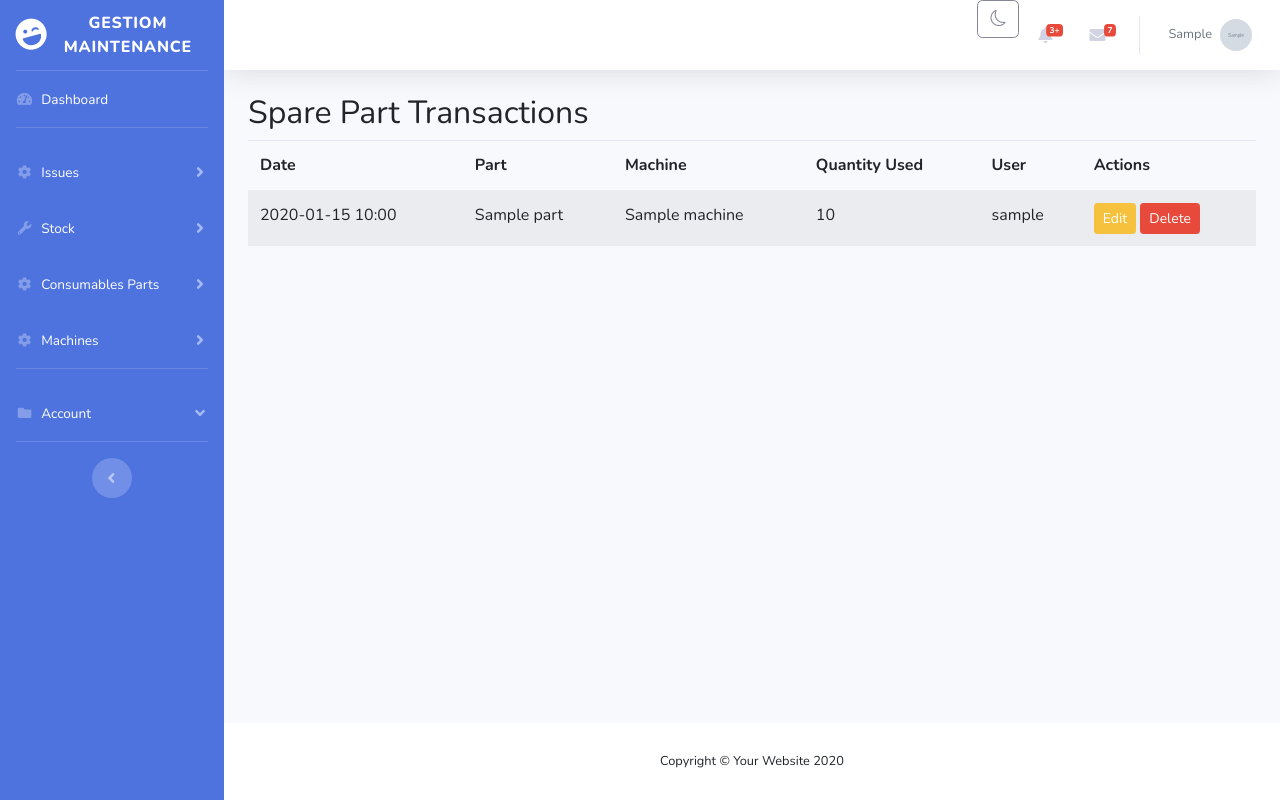
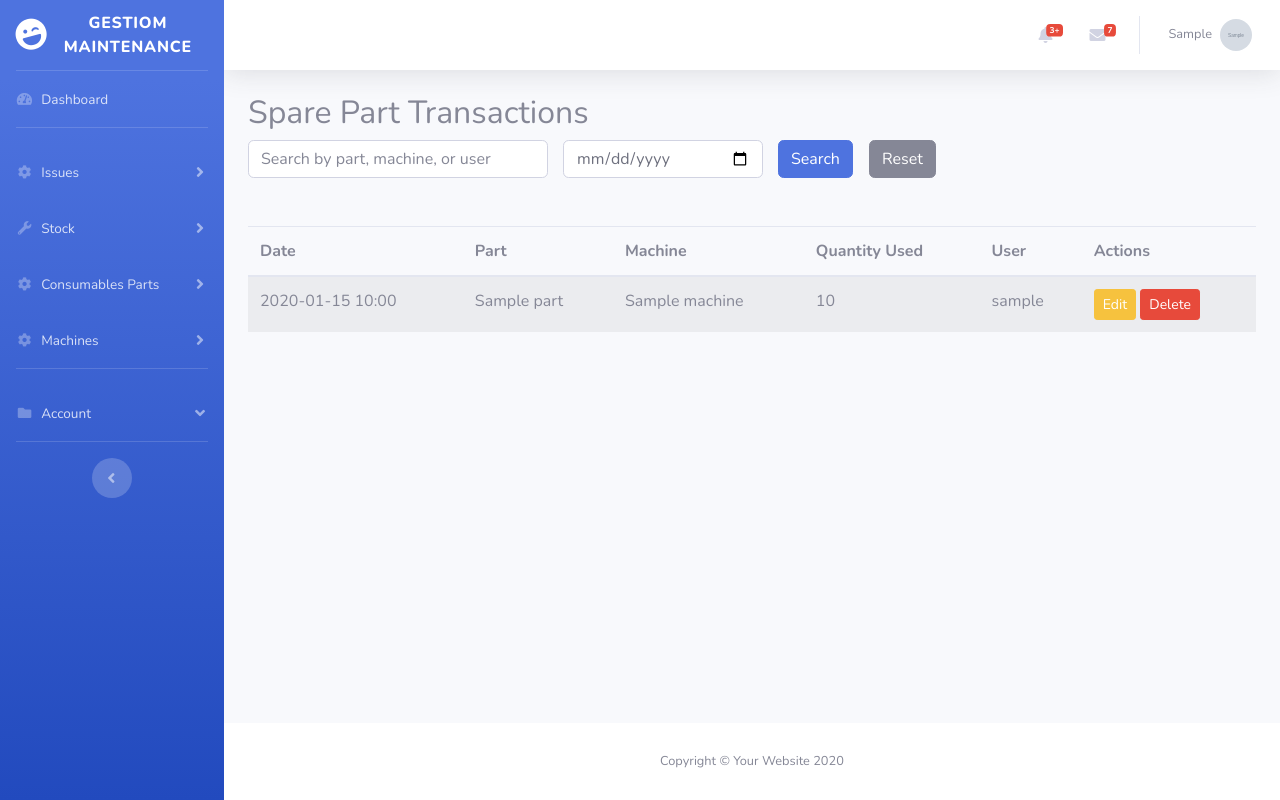
Before and after one commit to AbdelilahChahbouni/maintenance_system, a Flask app: page /stock_out_list in a window 1280 px wide. Run offline with Flask 3, Linux system fonts and the light colour scheme; a user stored in the database is signed in; tables that the repository leaves empty hold one stand-in row (values such as "Sample post"); grey boxes marked "Sample" are stand-in pictures; one stand-in notice (Sample message) is shown; some libraries are stand-ins or nearby versions.

Commit message:
add system messages and some search sections

```diff
--- a/app/consumables/routes.py
+++ b/app/consumables/routes.py
@@ -110,5 +110,5 @@ def delete_consumable(usage_id):
     usage = ConsumableUsage.query.get_or_404(usage_id)
     db.session.delete(usage)
     db.session.commit()
-    flash("Consumable usage deleted successfully 🗑️", "success")
+    flash("Consumable usage deleted successfully 🗑️", "danger")
     return redirect(url_for("consumables.list_consumables"))
--- a/app/stock/routes.py
+++ b/app/stock/routes.py
@@ -1,8 +1,9 @@
 from flask import Blueprint, render_template, redirect, url_for, flash, request
 from app import db
-from app.models import SparePart , Transaction , Machine
+from app.models import SparePart , Transaction , Machine , User
 from .forms import SparePartForm , TransactionForm
 from flask_login import current_user , login_required
+from datetime import datetime
 
 stock = Blueprint("stock", __name__)
 
@@ -30,14 +31,6 @@ def list_stock():
         stocks=stocks,
         search_query=q
     )
-
-
-
-
-
-
-
-
 
 # Add Spare Part
 @stock.route("/stocks/new", methods=["GET", "POST"])
@@ -110,10 +103,56 @@ def stock_out():
     return render_template("stock/stock_out.html", form=form, title="Use Spare Part")
 
 
-@stock.route("/stock_out_list")
+# @stock.route("/stock_out_list")
+# def stock_out_list():
+#     transactions = Transaction.query.order_by(Transaction.date_used.desc()).all()
+#     return render_template("stock/stock_out_list.html", transactions=transactions, title="Transactions")
+
+@stock.route("/stock_out_list", methods=["GET"])
+# @login_required
 def stock_out_list():
-    transactions = Transaction.query.order_by(Transaction.date_used.desc()).all()
-    return render_template("stock/stock_out_list.html", transactions=transactions, title="Transactions")
+    search_query = request.args.get("q", "")
+    date_query = request.args.get("date", "")
+
+    transactions = Transaction.query
+
+    if search_query:
+        transactions = transactions.join(SparePart).join(Machine).join(User).filter(
+            db.or_(
+                SparePart.name.ilike(f"%{search_query}%"),
+                Machine.name.ilike(f"%{search_query}%"),
+                User.username.ilike(f"%{search_query}%"),
+            )
+        )
+
+    if date_query:
+        try:
+            date_obj = datetime.strptime(date_query, "%Y-%m-%d").date()
+            transactions = transactions.filter(
+                db.func.date(Transaction.date_used) == date_obj
+            )
+        except ValueError:
+            pass
+
+    transactions = transactions.order_by(Transaction.date_used.desc()).all()
+
+    return render_template(
+        "stock/stock_out_list.html",
+        transactions=transactions,
+        search_query=search_query,
+        date_query=date_query,
+        title="Stock Out List"
+    )
+
+
+
+
+
+
+
+
+
+
 
 
 
@@ -180,5 +219,5 @@ def delete_stock_out(transaction_id):
 
     db.session.delete(transaction)
     db.session.commit()
-    flash("Transaction deleted and stock restored!", "success")
+    flash("Transaction deleted and stock restored!", "danger")
     return redirect(url_for("stock.stock_out_list"))
--- a/app/templates/base.html
+++ b/app/templates/base.html
@@ -18,7 +18,7 @@
     <link href="https://cdn.jsdelivr.net/npm/bootstrap-icons@1.10.5/font/bootstrap-icons.css" rel="stylesheet">
     {% block extra_css %}{% endblock %}
     <!-- Dark mode overrides: place AFTER sb-admin-2.min.css -->
-<style>
+<!-- <style>
   /* 🌙 Light Mode (default) */
   :root {
     --bg: #ffffff;
@@ -114,6 +114,27 @@
   .text-muted, .small {
     color: var(--muted) !important;
   }
+</style> -->
+
+    <style>
+/* Floating alert (top-right corner) */
+.floating-alert {
+  position: fixed;
+  top: 80px;
+  right: 20px;
+  z-index: 1080;
+  min-width: 280px;
+  max-width: 350px;
+  opacity: 0;
+  transform: translateY(-20px);
+  transition: all 0.4s ease-in-out;
+}
+
+/* When visible */
+.floating-alert.show {
+  opacity: 1;
+  transform: translateY(0);
+}
 </style>
 
 
@@ -141,8 +162,22 @@
             {% include "partials/navbar.html" %}
             <!-- End of Topbar -->
 
+
             <!-- Begin Page Content -->
             <div class="container-fluid">
+              {% with messages = get_flashed_messages(with_categories=true) %}
+              {% if messages %}
+                <div id="flash-container">
+                  {% for category, message in messages %}
+                    <div class="alert alert-{{ category }} alert-dismissible fade floating-alert" role="alert">
+                      {{ message }}
+                      <button type="button" class="btn-close" data-bs-dismiss="alert" aria-label="Close"></button>
+                    </div>
+                  {% endfor %}
+                </div>
+              {% endif %}
+            {% endwith %}
+
                 {% block content %}{% endblock %}
             </div>
             <!-- /.container-fluid -->
@@ -179,28 +214,58 @@
 <script src="{{ url_for('static', filename='js/sb-admin-2.min.js') }}"></script>
 
 {% block extra_js %}{% endblock %}
+
 <script>
-  const themeToggle = document.getElementById('theme-toggle');
-  const themeIcon = document.getElementById('theme-icon');
+document.addEventListener("DOMContentLoaded", () => {
+  const alerts = document.querySelectorAll('.floating-alert');
 
-  // Check saved mode
-  if (localStorage.getItem('theme') === 'dark') {
-    document.body.classList.add('dark-mode');
-    themeIcon.classList.replace('bi-moon', 'bi-sun');
-  }
+  alerts.forEach((alert, i) => {
+    // Delay each alert's appearance
+    setTimeout(() => {
+      alert.classList.add('show');
+    }, 300 * i);
 
-  themeToggle.addEventListener('click', () => {
-    document.body.classList.toggle('dark-mode');
+    // Auto fade out after 4 seconds
+    setTimeout(() => {
+      alert.classList.remove('show');
+      setTimeout(() => alert.remove(), 400);
+    }, 4000 + (i * 300));
+  });
+});
+</script>
 
-    if (document.body.classList.contains('dark-mode')) {
-      themeIcon.classList.replace('bi-moon', 'bi-sun');
-      localStorage.setItem('theme', 'dark');
-    } else {
-      themeIcon.classList.replace('bi-sun', 'bi-moon');
-      localStorage.setItem('theme', 'light');
+
+
+
+
+
+
+
+
+
+
+<!-- <script>
+  // Scroll to the message section if it exists
+  document.addEventListener("DOMContentLoaded", () => {
+    const flashSection = document.getElementById("flash-messages");
+    if (flashSection) {
+      flashSection.scrollIntoView({ behavior: "smooth", block: "center" });
     }
   });
-</script>
+</script> -->
+
+
+<!-- <script>
+  setTimeout(() => {
+    document.querySelectorAll('.alert').forEach(el => {
+      el.classList.remove('show');
+    });
+  }, 5000); // 5 seconds
+</script> -->
+
+
+
+
 
 </body>
 </html>
--- a/app/templates/consumables/consum_list.html
+++ b/app/templates/consumables/consum_list.html
@@ -21,10 +21,6 @@
   <button type="submit" class="btn btn-primary">Search</button>
   <a href="{{ url_for('consumables.list_consumables') }}" class="btn btn-secondary">Reset</a>
 </form>
-
-
-
-
 
 
 <!-- end the section  -->
@@ -52,7 +48,7 @@
         <td>
           <a href="{{ url_for('consumables.edit_consumable', usage_id=c.id) }}" class="btn btn-sm btn-warning">Edit</a>
           <form method="POST" action="{{ url_for('consumables.delete_consumable', usage_id=c.id) }}" style="display:inline;">
-            <button type="submit" class="btn btn-sm btn-danger">Delete</button>
+            <button type="submit" class="btn btn-sm btn-danger" onclick="return confirm('Delete this Consumable item?')">Delete</button>
           </form>
 
       </td>
--- a/app/templates/issues/issues.html
+++ b/app/templates/issues/issues.html
@@ -57,7 +57,7 @@
         {% if current_user.username == issue.author.username %}
         <a href="{{ url_for('issues.edit_issue', issue_id=issue.id) }}" class="btn btn-sm btn-warning">Edit</a>
         <form action="{{ url_for('issues.delete_issue', issue_id=issue.id) }}" method="POST" style="display:inline;">
-          <button type="submit" class="btn btn-sm btn-danger">Delete</button>
+          <button type="submit" class="btn btn-sm btn-danger" onclick="return confirm('Delete this issue?')">Delete</button>
         </form>
         {% else %}
         Not Permeted
--- a/app/templates/partials/navbar.html
+++ b/app/templates/partials/navbar.html
@@ -46,21 +46,6 @@
                                 </form>
                             </div>
                         </li>
-
-
-                        <!-- icon switch Mode -->
-                         <li>
-                        <div class="d-flex align-items-center">
-                            <!-- 🌙 Dark/Light mode toggle -->
-                            <button id="theme-toggle" class="btn btn-outline-secondary ms-2">
-                                <i id="theme-icon" class="bi bi-moon"></i>
-                            </button>
-                        </div>
-                        </li>
-
-
-
-                        <!-- end the of icon switch Mode -->
 
                         <!-- Nav Item - Alerts -->
                         <li class="nav-item dropdown no-arrow mx-1">
--- a/app/templates/stock/stock_out_list.html
+++ b/app/templates/stock/stock_out_list.html
@@ -1,6 +1,26 @@
 {% extends "base.html" %}
 {% block content %}
 <h2>Spare Part Transactions</h2>
+<form method="GET" action="{{ url_for('stock.stock_out_list') }}" class="d-flex gap-2 mb-5">
+  <input
+    type="text"
+    name="q"
+    class="form-control"
+    placeholder="Search by part, machine, or user"
+    value="{{ search_query }}"
+    style="width: 300px; margin-right: 15px;"
+  >
+  <input
+    type="date"
+    name="date"
+    class="form-control"
+    value="{{ date_query }}"
+    style="width: 200px; margin-right: 15px;"
+  >
+  <button type="submit" class="btn btn-primary mr-3">Search</button>
+  <a href="{{ url_for('stock.stock_out_list') }}" class="btn btn-secondary">Reset</a>
+</form>
+
 <table class="table table-striped">
   <thead>
     <tr>
@@ -24,7 +44,7 @@
       <td>
           <a href="{{ url_for('stock.edit_stock_out', transaction_id=t.id) }}" class="btn btn-sm btn-warning">Edit</a>
           <form action="{{ url_for('stock.delete_stock_out', transaction_id=t.id) }}" method="POST" style="display:inline;">
-            <button type="submit" class="btn btn-sm btn-danger">Delete</button>
+            <button type="submit" class="btn btn-sm btn-danger" onclick="return confirm('Delete this stoct part out?')">Delete</button>
           </form>
       </td>
 
```
Also changed, not shown: app/issues/routes.py (+8 -16 lines), app/machines/routes.py (+37 -4 lines), app/templates/machines/list_machines.html (+13 -0 lines), instance/maintenance.db.
